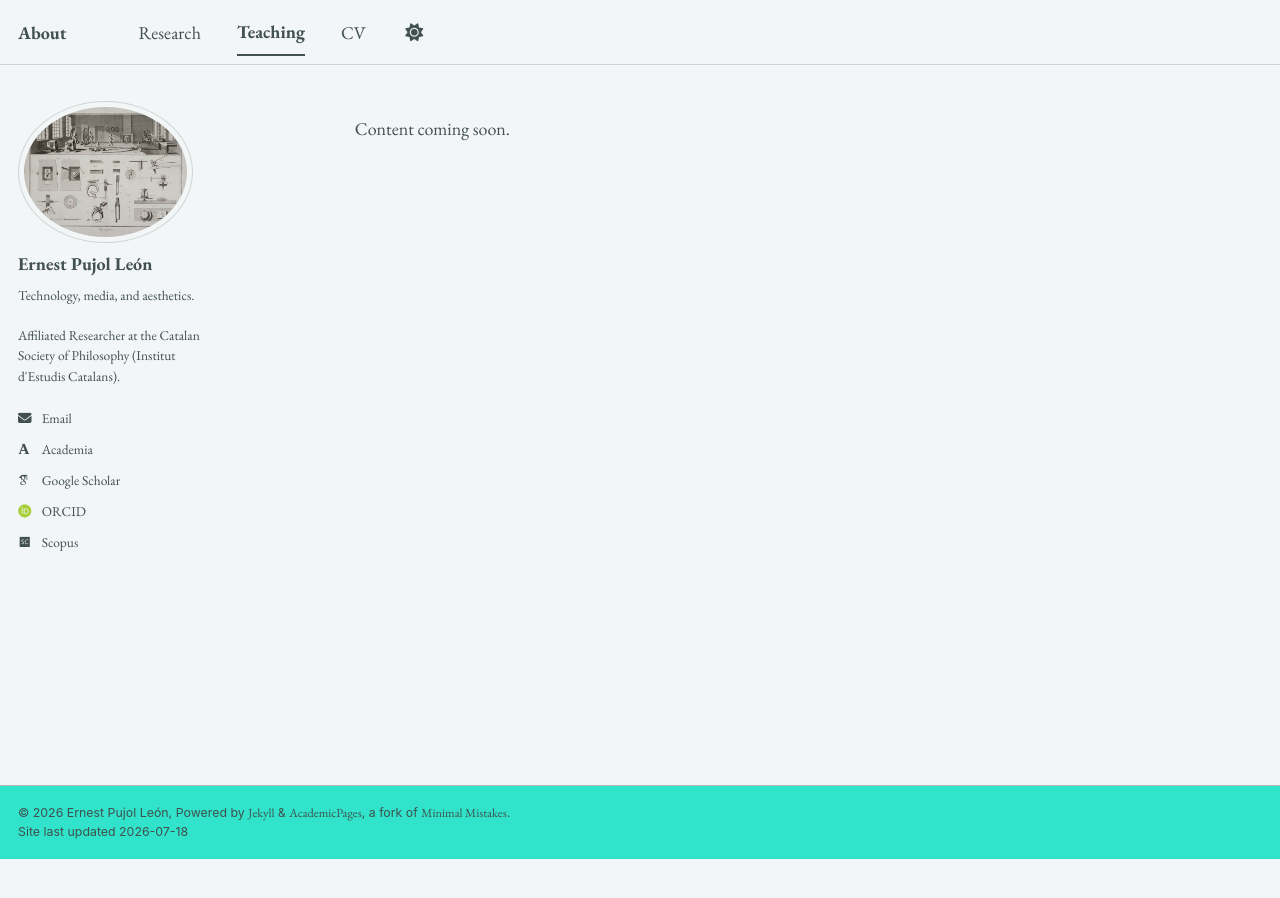
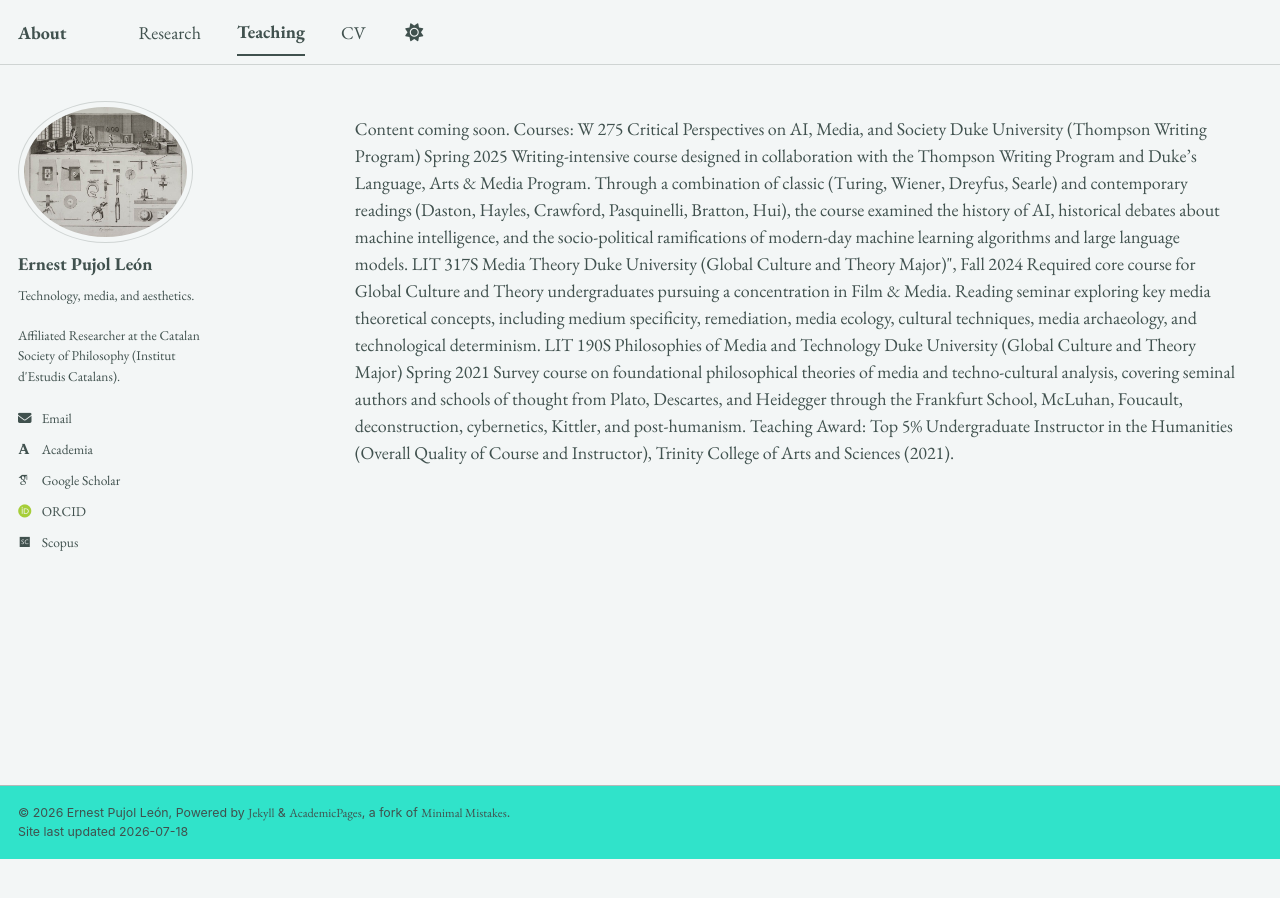
Before and after one commit to epujol90/epujol90.github.io, a Jekyll site: the page built from _pages/teaching.html, in a window 1280 px wide. Built offline with Jekyll 4.4.1, drawn with Linux system fonts in a browser that asks for light colours; some web fonts are replaced; a script bundle is joined from its source files by our own code; library files that are not in the unit come from our copies.

Commit message:
Update teaching.html

```diff
--- a/_pages/teaching.html
+++ b/_pages/teaching.html
@@ -6,3 +6,22 @@ author_profile: true
 classes: wide
 ---
 Content coming soon.
+
+Courses:
+
+W 275 Critical Perspectives on AI, Media, and Society
+Duke University (Thompson Writing Program)
+Spring 2025
+Writing-intensive course designed in collaboration with the Thompson Writing Program and Duke’s Language, Arts & Media Program. Through a combination of classic (Turing, Wiener, Dreyfus, Searle) and contemporary readings (Daston, Hayles, Crawford, Pasquinelli, Bratton, Hui), the course examined the history of AI, historical debates about machine intelligence, and the socio-political ramifications of modern-day machine learning algorithms and large language models.
+
+LIT 317S Media Theory
+Duke University (Global Culture and Theory Major)",
+Fall 2024
+Required core course for Global Culture and Theory undergraduates pursuing a concentration in Film & Media. Reading seminar exploring key media theoretical concepts, including medium specificity, remediation, media ecology, cultural techniques, media archaeology, and technological determinism.
+
+LIT 190S Philosophies of Media and Technology
+Duke University (Global Culture and Theory Major)
+Spring 2021
+Survey course on foundational philosophical theories of media and techno-cultural analysis, covering seminal authors and schools of thought from Plato, Descartes, and Heidegger through the Frankfurt School, McLuhan, Foucault, deconstruction, cybernetics, Kittler, and post-humanism.
+
+Teaching Award: Top 5% Undergraduate Instructor in the Humanities (Overall Quality of Course and Instructor), Trinity College of Arts and Sciences (2021).
```
